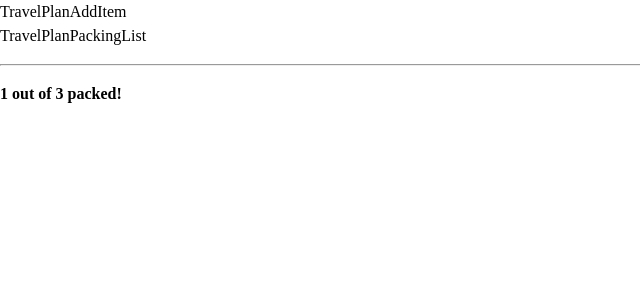
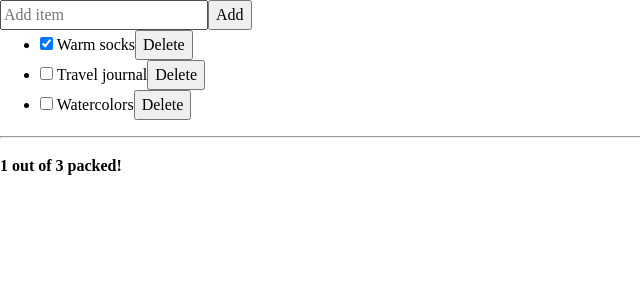
Before and after one commit to takunagai/react-official-tutorial, a React (Create React App) app: page /TravelPlan in a window 1280 px wide. Shown: the top 300 px of the page, without its empty margins (0-640 px from the left). Built offline with nearby package versions, Linux system fonts and the light colour scheme.

Commit message:
未消化を消化：状態構造の選択 - Try out some challenges 2 - 旅行管理リスト(≒TODO)

```diff
--- a/src/TravelPlan.jsx
+++ b/src/TravelPlan.jsx
@@ -12,11 +12,11 @@ const initialItems = [
 export default function TravelPlan() {
   const [title, setTitle] = useState('')
   const [items, setItems] = useState(initialItems)
-  const [total, setTotal] = useState(3)
-  const [packed, setPacked] = useState(1)
+
+  const total = items.length
+  const packed = items.filter(item => item.packed).length
 
   function handleAddItem(title) {
-    setTotal(total + 1)
     setItems([
       ...items,
       {
@@ -28,11 +28,6 @@ export default function TravelPlan() {
   }
 
   function handleChangeItem(nextItem) {
-    if (nextItem.packed) {
-      setPacked(packed + 1)
-    } else {
-      setPacked(packed - 1)
-    }
     setItems(items.map(item => {
       if (item.id === nextItem.id) {
         return nextItem
@@ -43,7 +38,6 @@ export default function TravelPlan() {
   }
 
   function handleDeleteItem(itemId) {
-    setTotal(total - 1)
     setItems(
       items.filter(item => item.id !== itemId)
     )
@@ -51,9 +45,7 @@ export default function TravelPlan() {
 
   return (
     <>
-      <AddItem
-        onAddItem={handleAddItem}
-      />
+      <AddItem onAddItem={handleAddItem} />
       <PackingList
         items={items}
         onChangeItem={handleChangeItem}
--- a/src/TravelPlanAddItem.jsx
+++ b/src/TravelPlanAddItem.jsx
@@ -1,7 +1,18 @@
+import { useState } from 'react'
+
 export default function TravelPlanAddItem({ onAddItem }) {
+  const [title, setTitle] = useState('')
   return (
     <>
-      <p>TravelPlanAddItem</p>
+      <input
+        placeholder="Add item"
+        value={title}
+        onChange={e => setTitle(e.target.value)}
+      />
+      <button onClick={() => {
+        setTitle('')
+        onAddItem(title)
+      }}>Add</button>
     </>
   )
 }
--- a/src/TravelPlanPackingList.jsx
+++ b/src/TravelPlanPackingList.jsx
@@ -1,7 +1,29 @@
-export default function TravelPlanPackingList({ items, onChangeItem, onDeleteItem }) {
+export default function TravelPlanPackingList({
+  items,
+  onChangeItem,
+  onDeleteItem
+}) {
   return (
-    <>
-      <p>TravelPlanPackingList</p>
-    </>
+    <ul>
+      {items.map(item => (
+        <li key={item.id}>
+          <label>
+            <input
+              type="checkbox"
+              checked={item.packed}
+              onChange={e => {
+                onChangeItem({
+                  ...item,
+                  packed: e.target.checked
+                })
+              }}
+            />
+            {' '}
+            {item.title}
+          </label>
+          <button onClick={() => onDeleteItem(item.id)}>Delete</button>
+        </li>
+      ))}
+    </ul>
   )
 }
```
